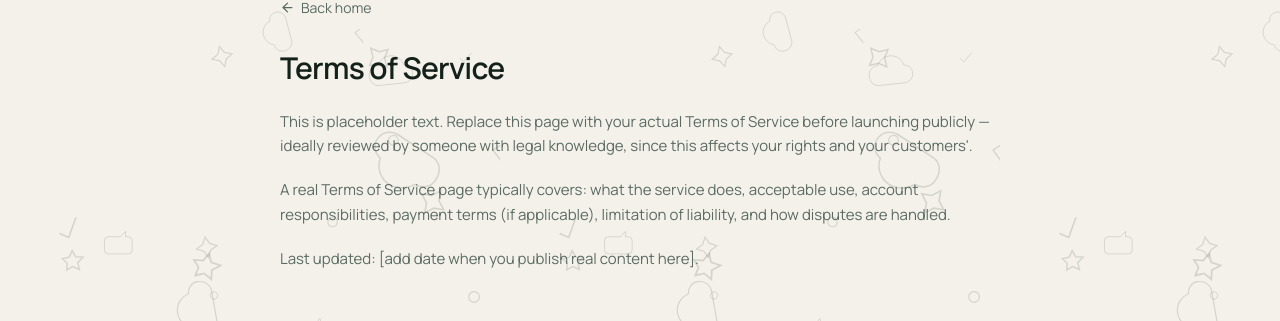
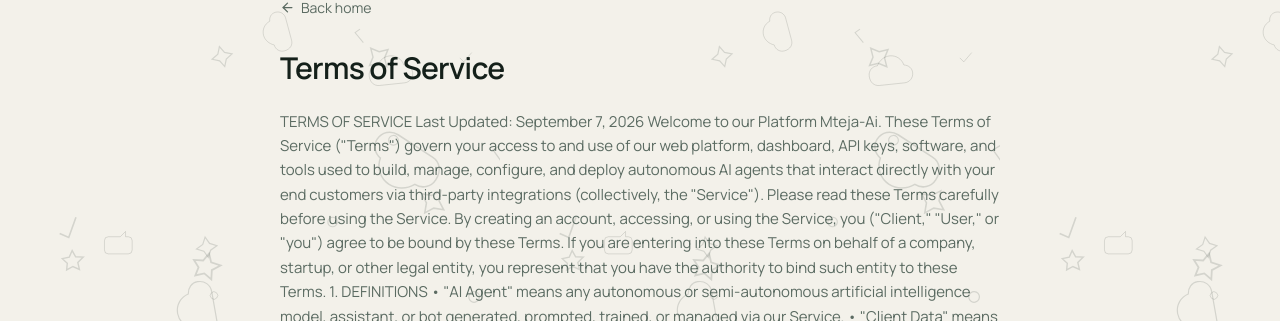
Before and after one commit to willy7890/Mteja-AI, a React (Vite) app in the folder frontend/: page /terms in a window 1280 px wide. Shown: the part 131-452 px from the top of the page. Built offline with nearby package versions, Linux system fonts and the light colour scheme; no server answers.

Commit message:
feat:adding new user

```diff
--- a/frontend/src/Pages/TermsOfService.jsx
+++ b/frontend/src/Pages/TermsOfService.jsx
@@ -18,9 +18,65 @@ function TermsOfService({ t }) {
 
       <div className="space-y-5 text-[15px] leading-relaxed" style={{ color: t.muted }}>
         <p>
-          This is placeholder text. Replace this page with your actual Terms of
-          Service before launching publicly — ideally reviewed by someone with
-          legal knowledge, since this affects your rights and your customers'.
+          TERMS OF SERVICE
+
+Last Updated: September 7, 2026
+
+Welcome to our Platform Mteja-Ai. These Terms of Service ("Terms") govern your access to and use of our web platform, dashboard, API keys, software, and tools used to build, manage, configure, and deploy autonomous AI agents that interact directly with your end customers via third-party integrations (collectively, the "Service").
+
+Please read these Terms carefully before using the Service. By creating an account, accessing, or using the Service, you ("Client," "User," or "you") agree to be bound by these Terms. If you are entering into these Terms on behalf of a company, startup, or other legal entity, you represent that you have the authority to bind such entity to these Terms.
+
+1. DEFINITIONS
+• "AI Agent" means any autonomous or semi-autonomous artificial intelligence model, assistant, or bot generated, prompted, trained, or managed via our Service.
+• "Client Data" means all text, instructions, documents, databases, codebase fragments, prompts, or API data uploaded by you to train, condition, or configure the AI Agent.
+• "Customer" means your end-users, clients, visitors, or consumers who interact directly with the deployed AI Agent.
+• "Output" means the automated text replies, chat messages, answers, decisions, links, or workflow actions generated by the AI Agent and delivered directly to your Customers.
+• "Third-Party Integration" means any external communication network, hosting channel, API, marketplace, or software interface (e.g., Slack, WhatsApp, Telegram, Shopify, CRMs) where you deploy the AI Agent.
+
+2. ELIGIBILITY AND ACCOUNT SECURITY
+• Age Requirement: You must be at least 18 years old (or the legal age of majority in your jurisdiction) to use this Service.
+• Account Management: You are entirely responsible for maintaining the confidentiality of your account credentials, API tokens, and access credentials. You assume full legal responsibility for all activities, billing modifications, and AI agent deployments executed under your account.
+
+3. NATURE OF SERVICE AND AUTOMATED OUTPUTS
+• Autonomous Operation: You acknowledge and agree that the core function of the Service is to generate AI Agents capable of messaging and replying directly and autonomously to your Customers without mandatory human oversight or real-time review.
+• AI Imperfections and Hallucinations: You explicitly acknowledge that artificial intelligence models are prone to generating unpredictable outputs, including text that may be factual incorrect, unaligned, incomplete, or misleading (commonly referred to as "hallucinations").
+• Absolute Client Responsibility: You assume 100% legal, operational, and financial responsibility for configuring, prompting, monitoring, and setting guardrails for your AI Agents. The Company is not responsible or liable for any text, misinformation, bad advice, or legal statements transmitted by your AI Agent to an end-customer.
+
+4. THIRD-PARTY INTEGRATIONS AND PLATFORM DEPENDENCIES
+• External Compliance: The Service functions by linking your AI configurations to external Third-Party Integrations. You are solely responsible for ensuring that your automated deployment complies with the terms of service, developer guidelines, and privacy frameworks of those external ecosystems.
+• External Actions: We assume no liability for service disruptions, customer communication blocks, API pricing adjustments, or account bans imposed on you or your organization by third-party platforms.
+
+5. INTELLECTUAL PROPERTY RIGHTS
+• Platform Ownership: The Company retains all right, title, and interest in and to the Service, including the underlying algorithms, interface designs, infrastructure software, source code, and platform refinements.
+• Client Data Ownership: You retain complete ownership of all Client Data uploaded to train the AI. You grant us a limited, worldwide, royalty-free license to host, process, and execute your Client Data strictly to provide, maintain, and optimize the Service for your specific account.
+• Allocation of Outputs: To the maximum extent permitted by applicable laws, the Company transfers and assigns to you all intellectual property rights and ownership over the unique text Outputs generated by your customized AI Agents for your Customers.
+
+6. PROHIBITED USES AND SYSTEM RESTRICTIONS
+You expressively agree that you will not train, prompt, program, or deploy AI Agents to:
+• Generate, transmit, or amplify hate speech, harassment, defamation, explicit content, or dangerous instructions.
+• Conduct unauthorized financial manipulation, phishing schemes, legal impersonation of real individuals, or fraudulent multi-level marketing scripts.
+• Deploy AI into critical high-risk workflows (such as medical diagnosis, structural engineering calculations, or legal defense representation) where automated errors could cause physical harm or immediate severe financial loss.
+
+7. DISCLAIMER OF WARRANTIES
+THE SERVICE IS PROVIDED STRICTLY ON AN "AS IS" AND "AS AVAILABLE" BASIS. TO THE MAXIMUM EXTENT PERMITTED BY LAW, THE COMPANY EXPRESSLY DISCLAIMS ALL WARRANTIES OF ANY KIND, WHETHER EXPRESS OR IMPLIED, INCLUDING BUT NOT LIMITED TO WARRANTIES OF MERCHANTABILITY, FITNESS FOR A PARTICULAR PURPOSE, AND NON-INFRINGEMENT. WE DO NOT GUARANTEE THAT THE AUTOMATED OUTPUTS WILL BE 100% ACCURATE, UNINTERRUPTED, SECURE, OR COMPLETELY FREE OF ERRORS.
+
+8. LIMITATION OF LIABILITY
+TO THE MAXIMUM EXTENT PERMITTED BY APPLICABLE LAW, IN NO EVENT SHALL THE COMPANY, ITS FOUNDERS, EMPLOYEES, OR AGENTS BE LIABLE FOR ANY INDIRECT, INCIDENTAL, SPECIAL, CONSEQUENTIAL, OR PUNITIVE DAMAGES, INCLUDING WITHOUT LIMITATION, LOSS OF CORPORATE PROFITS, SYSTEMS DATA, REVENUE, CUSTOMER GOODWILL, OR CORPORATE REPUTATION, ARISING OUT OF OR RELATION TO:
+1. THE DIRECT AUTOMATED TEXT OUTPUTS, ANSWERS, ERRORS, OR HALLUCINATIONS TRANSMITTED BY THE AI AGENTS.
+2. YOUR END CUSTOMERS' EMOTIONAL, PHYSICAL, OR FINANCIAL INTERACTION WITH THE AUTOMATED INTEGRATIONS.
+3. SYSTEM REPO DISRUPTIONS CONNECTED TO THIRD-PARTY COMMUNICATION CHANNELS.
+
+IN ALL CIRCUMSTANCES, THE MAXIMUM AGGREGATE LIABILITY OF THE COMPANY SHALL NOT EXCEED THE TOTAL AMOUNT ACTUALLY PAID BY YOU TO THE COMPANY DURING THE PRECEDING TWELVE (12) MONTHS.
+
+9. INDEMNIFICATION
+You agree to defend, indemnify, and hold harmless the Company and its representatives from and against any third-party claims, liabilities, losses, administrative fines, or legal expenses (including attorney's fees) arising directly or indirectly from your breach of these Terms, the nature of the Client Data you pass into our systems, or operational claims filed by your Customers regarding replies made by an automated agent.
+
+10. TERMINATION OF ACCESS
+We reserve the absolute right to suspend or completely terminate your platform access, invalidate your active API tokens, and pause your active AI Agent integrations instantly without prior warning if you violate these usage restrictions, fail to fulfill subscription payments, or introduce security threats to our multitenant infrastructure.
+
+11. GOVERNING LAW
+These Terms shall be interpreted and governed in accordance with local corporate guidelines and applicable international electronic service acts, without regard to conflicting choice of law mechanisms.
+
         </p>
         <p>
           A real Terms of Service page typically covers: what the service does,
@@ -28,7 +84,7 @@ function TermsOfService({ t }) {
           applicable), limitation of liability, and how disputes are handled.
         </p>
         <p>
-          Last updated: [add date when you publish real content here].
+          Last updated: 7 september 2026.
         </p>
       </div>
     </div>
```
Also changed, not shown: 1 other file (tests, documents, lock files or other folders).
